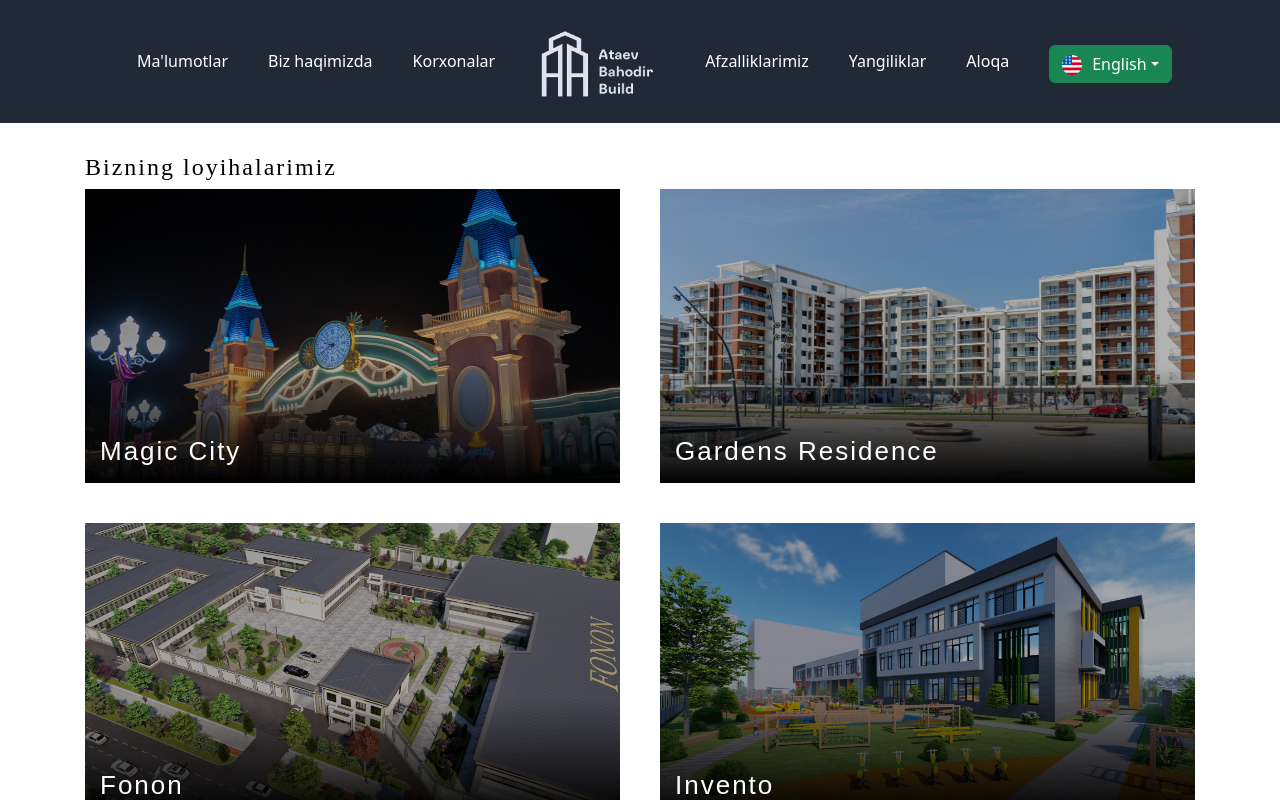
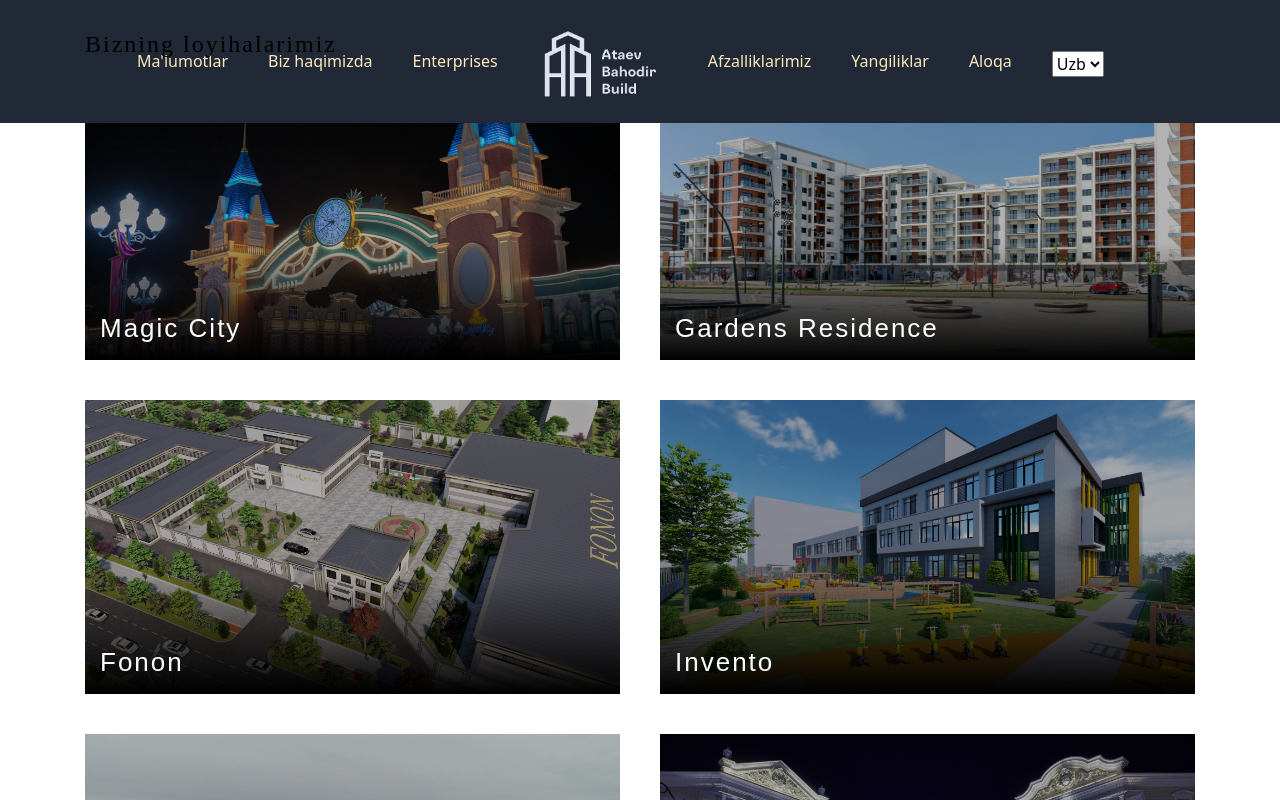
Before and after one commit to Valijon2501/ATAEV-BAHODIR-BUILD, a React (Create React App) app: page /box_projects in a window 1280 px wide. Shown: the top 800 px of the page. Built offline with nearby package versions, Linux system fonts and the light colour scheme.

Commit message:
uzgarish

```diff
--- a/src/locales/en.json
+++ b/src/locales/en.json
@@ -67,5 +67,19 @@
     "input1": "Your Phone Number",
     "input2": "Your Message...",
     "input3": "Send"
-  }
+  },
+  "footer": {
+    "footer_texts": "Follow us on social media",
+    "footer_name": "Our Company",
+    "footer_link": "Companies",
+    "footer_link1": "About Us",
+    "footer_link2": "News",
+    "footer_link3": "Our Projects",
+    "footer_link4": "Contact"
+  },
+  "meeting": {
+  "meeting_link": "Home Page",
+  "meeting_text": "We don't just create projects; we create new opportunities. By constructing state-scale facilities, we are building the future. We care about the environment: the company takes full responsibility for the ecological aspects related to the construction and use of buildings and infrastructure."
 }
+
+}
--- a/src/locales/ru.json
+++ b/src/locales/ru.json
@@ -68,5 +68,18 @@
     "input1": "Ваш телефон",
     "input2": "Ваше сообщение...",
     "input3": "Отправить"
+  },
+  "footer": {
+    "footer_texts": "Подпишитесь на наши социальные сети",
+    "footer_name": "Наша компания",
+    "footer_link": "Предприятия",
+    "footer_link1": "О нас",
+    "footer_link2": "Новости",
+    "footer_link3": "Наши проекты",
+    "footer_link4": "Контакты"
+  },
+  "meeting": {
+    "meeting_link": "Главная страница",
+    "meeting_text": "Мы не просто создаем проекты, мы создаем новые возможности. Строя государственные объекты, мы строим будущее. Мы заботимся об окружающей среде: компания берет на себя полную ответственность за экологические аспекты, связанные со строительством и эксплуатацией зданий и инфраструктуры."
   }
 }
--- a/src/locales/uz.json
+++ b/src/locales/uz.json
@@ -68,5 +68,19 @@
     "input1": "Telefon raqamingiz",
     "input2": "Sizning xabaringiz...",
     "input3": "Yuborish"
+  },
+  "footer": {
+    "footer_texts": "Ijtimoiy tarmoqlarimizga obuna bo'ling",
+    "footer_name": "Kompaniyamiz",
+    "footer_link": "Korxonalar",
+    "footer_link1": "Biz haqimizda",
+    "footer_link2": "Yangiliklar",
+    "footer_link3": "Bizning loyihalarimiz",
+    "footer_link4": "Aloqa"
+  },
+  "meeting": {
+    "meeting_link": "Bosh sahifa",
+    "meeting_text": "Biz shunchaki loyihalar yaratmaymiz, yangi imkoniyatlar yaratamiz. Davlat miqyosidagi inshootlarni qurish orqali biz kelajakni quryapmiz. Biz atrof-muhit haqida qayg'uramiz: kompaniya binolar va infratuzilmani qurish va ulardan foydalanish bilan bog'liq ekologik jihatlar uchun to'liq javobgarlikni o'z zimmasiga oladi."
   }
+
 }
--- a/src/lokal/Meetang.jsx
+++ b/src/lokal/Meetang.jsx
@@ -2,8 +2,11 @@ import React from "react";
 import Footer from "../build/Footer";
 import ProjectsHeader from "./ProjectsHeader";
 import { PjHeader } from "./PjHeadreStyle";
+import { useTranslation } from "react-i18next";
 
 const Meetang = () => {
+  const { t, i18n } = useTranslation();
+
   return (
     <>
       <ProjectsHeader />
@@ -13,18 +16,11 @@ const Meetang = () => {
             <h3 className="meeting_mane">ATAEV BAHODIR BUILD haqida</h3>
             <p className="meeting_title">
               <a className="meeting_link" href="/">
-                Bosh sahifa
+                {t("meeting.meeting_link")}
               </a>
             </p>
             <div className="meeting_page">
-              <p className="meeting_text">
-                Biz shunchaki loyihalar yaratmaymiz, yangi imkoniyatlar
-                yaratamiz. Davlat miqyosidagi inshootlarni qurish orqali biz
-                kelajakni quryapmiz. Biz atrof-muhit haqida qayg'uramiz:
-                kompaniya binolar va infratuzilmani qurish va ulardan
-                foydalanish bilan bog'liq ekologik jihatlar uchun to'liq
-                javobgarlikni o'z zimmasiga oladi.
-              </p>
+              <p className="meeting_text">{t("meeting.meeting_text")}</p>
               <div className="meeting_left">
                 <img
                   className="meeting_icons"
--- a/src/lokal/PjHeadreStyle.jsx
+++ b/src/lokal/PjHeadreStyle.jsx
@@ -1,6 +1,7 @@
 import styled from "styled-components";
 export const PjHeader = styled.div`
   & .navbar {
+    position: fixed;
     background: #222936;
     top: 0;
     width: 100%;
@@ -44,7 +45,7 @@ export const PjHeader = styled.div`
             width: 20px;
           }
           & .navbar_links {
-            color: #fff;
+            color: #fce8bd;
             list-style: none;
             display: block;
             padding-bottom: 5px;
@@ -76,6 +77,7 @@ export const PjHeader = styled.div`
   /* ==============meetang================= */
 
   & .meeting {
+    margin-top: 85px;
     background: #fff;
     padding: 70px 20px;
     & .container {
--- a/src/lokal/ProjectsHeader.jsx
+++ b/src/lokal/ProjectsHeader.jsx
@@ -1,14 +1,14 @@
 import { PjHeader } from "./PjHeadreStyle";
 import React, { useState } from "react";
 import { Dropdown } from "react-bootstrap";
-const tillar = [
-  { name: "English", flag: "/image/usa.png" },
-  { name: "Russian", flag: "/image/russia.png" },
-  { name: "Uzbek", flag: "/image/uzbekistan.png" },
-];
+import { useTranslation } from "react-i18next";
 
 const ProjectsHeader = () => {
-  const [tanlangan, setTanlangan] = useState("English");
+  const { t, i18n } = useTranslation();
+  const handleChange = (event) => {
+    const selectedLaungage = event.target.value;
+    i18n.changeLanguage(selectedLaungage); // Change the app language
+  };
 
   return (
     <>
@@ -18,17 +18,17 @@ const ProjectsHeader = () => {
             <ul className="navbar_listr">
               <li className="navbar_item">
                 <a className="navbar_links" href="">
-                  Ma'lumotlar
+                  {t("header.Ma'lumotlar")}
                 </a>
               </li>
               <li className="navbar_item">
                 <a className="navbar_links" href="">
-                  Biz haqimizda
+                {t("header.Biz haqimizda")}
                 </a>
               </li>
               <li className="navbar_item">
                 <a className="navbar_links" href="">
-                  Korxonalar
+                {t("header.Korxonalar")}
                 </a>
               </li>
               <li className="navbar_item">
@@ -41,45 +41,28 @@ const ProjectsHeader = () => {
               </li>
               <li className="navbar_item">
                 <a className="navbar_links" href="">
-                  Afzalliklarimiz
+                {t("header.Afzalliklarimiz")}
                 </a>
               </li>
               <li className="navbar_item">
                 <a className="navbar_links" href="">
-                  Yangiliklar
+                {t("header.Yangiliklar")}
                 </a>
               </li>
               <li className="navbar_item">
                 <a className="navbar_links" href="">
-                  Aloqa
+                {t("header.Aloqa")}
                 </a>
               </li>
               <li className="navbar_item">
                 {/* <a className="navbar_links" href="">
                   Ma'lumotlar
                 </a> */}
-                <Dropdown>
-                  <Dropdown.Toggle variant="success" id="dropdown-basic">
-                    <img
-                      src={tillar.find((item) => item.name === tanlangan).flag}
-                      alt="Flag"
-                      className="flag-icon"
-                    />
-                    {tanlangan}
-                  </Dropdown.Toggle>
-
-                  <Dropdown.Menu>
-                    {tillar.map((til) => (
-                      <Dropdown.Item
-                        key={til.name}
-                        onClick={() => setTanlangan(til.name)}
-                      >
-                        <img src={til.flag} alt="Flag" className="flag-icon" />
-                        <span>{til.name}</span>
-                      </Dropdown.Item>
-                    ))}
-                  </Dropdown.Menu>
-                </Dropdown>
+                <select name="Lng" id="lng" onChange={handleChange}>
+                  <option value="uz">Uzb</option>
+                  <option value="en">Eng</option>
+                  <option value="ru">Rus</option>
+                </select>
               </li>
             </ul>
           </div>
```
Also changed, not shown: src/build/CssStyle.jsx, src/build/Footer.jsx, src/build/Gallery.jsx, src/build/Header.jsx, src/build/Main.jsx, src/build/Section.jsx.
